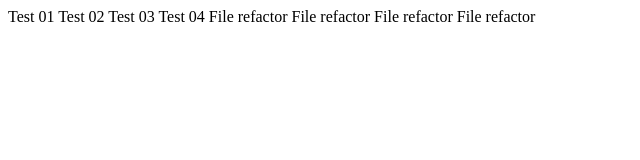
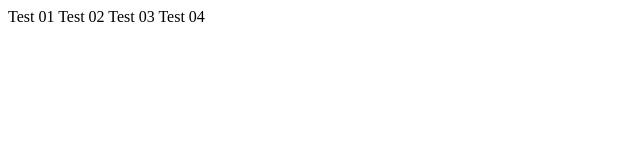
Before and after one commit to tuanlva20/testGitHub, a website: page NewDeveloperFile.html in a window 1280 px wide. Shown: the whole page, without its empty margins (0-640 px from the left). Drawn offline with Linux system fonts and the light colour scheme.

Commit message:
Revert "refactor code"

```diff
--- a/NewDeveloperFile.html
+++ b/NewDeveloperFile.html
@@ -9,9 +9,5 @@ Test 01
 Test 02
 Test 03
 Test 04
-File refactor
-File refactor
-File refactor
-File refactor
 </body>
 </html>
```
